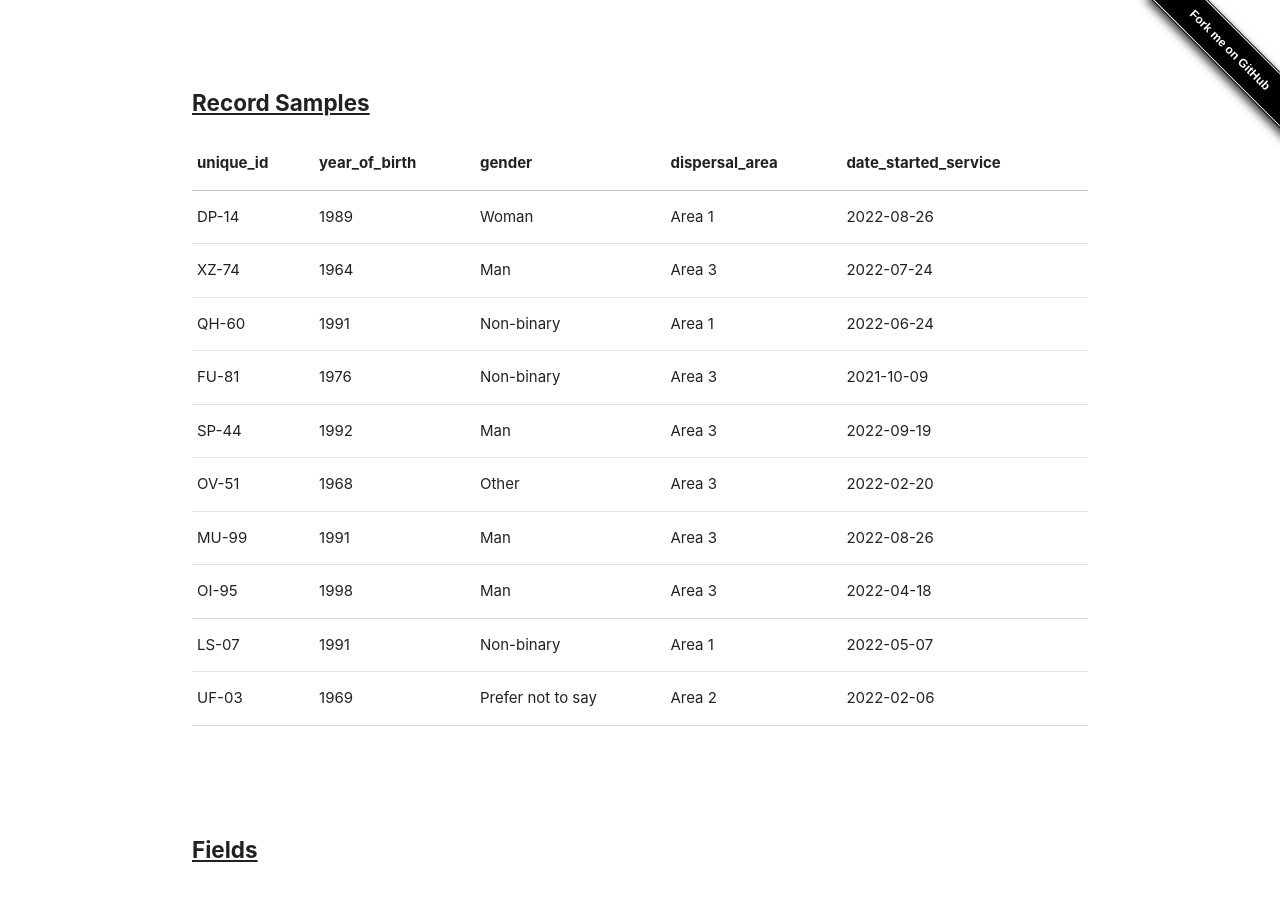
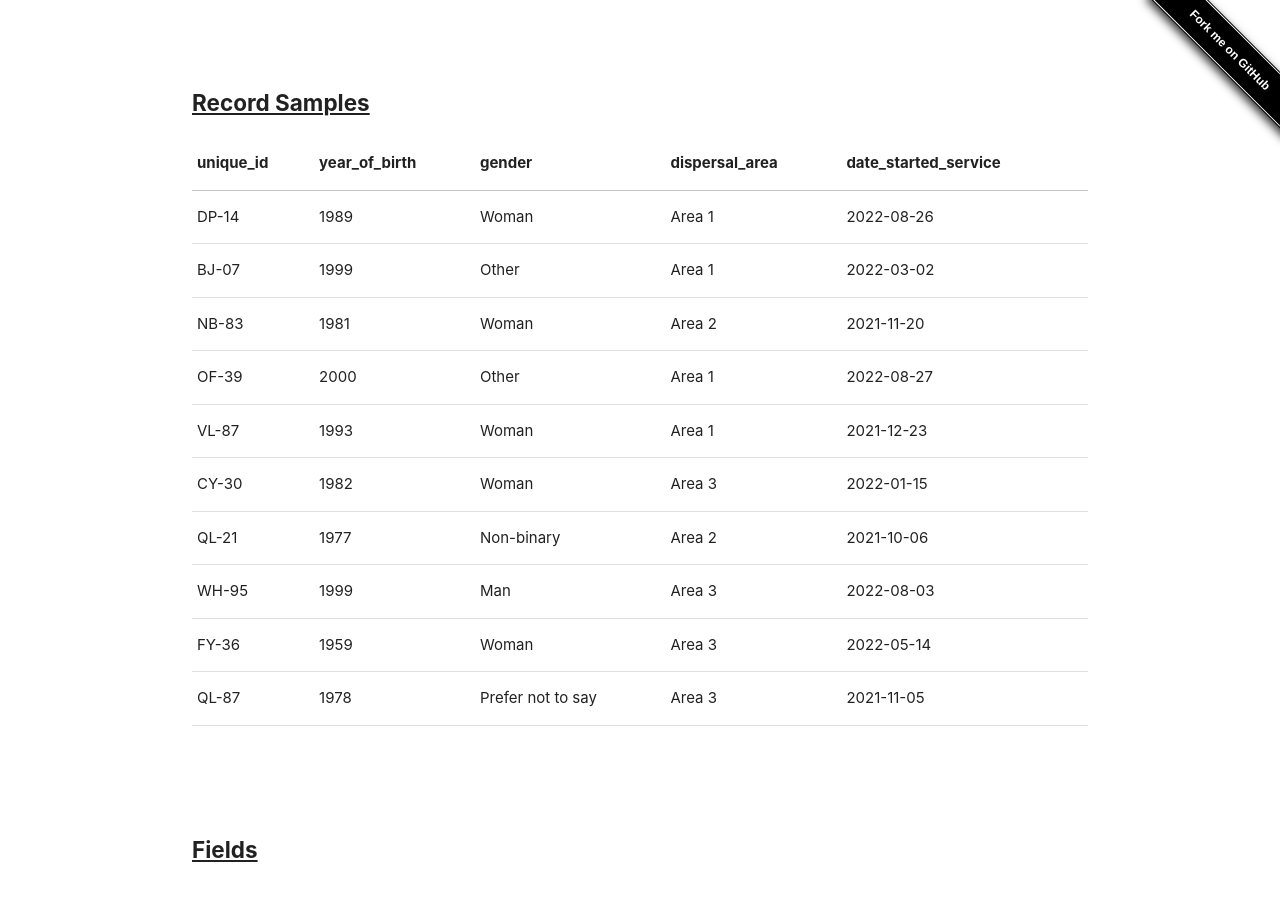
Before and after one commit to SocialFinanceDigitalLabs/RTOF-specification, a Jekyll site: the page built from collections/_records/person.md, in a window 1280 px wide and 900 px high, scrolled down 559 px. Built offline with Jekyll 4.4.1, drawn with Linux system fonts in a browser that asks for light colours; part of the change alters nothing that is shown.

Commit message:
Update from https://github.com/SocialFinanceDigitalLabs/rtof-data-model/commit/8ce31fe198585e5f2a6eb02dc19fddcaf022cd7f

```diff
--- a/_data/sample_data.yml
+++ b/_data/sample_data.yml
@@ -1,332 +1,396 @@
 baseline:
-- age_finished_study: null
-  current_dependents_uk: 'Yes'
-  date_arrived_in_uk: 2017-11-30
-  date_asylum_status_granted: 2020-12-14
-  economic_status: PT 16-30 hours per week
-  employed_in_home_country: 'No'
+- current_dependents_uk: 'No'
+  date_arrived_in_uk: 2019-01-13
+  date_asylum_status_granted: 2021-04-19
+  economic_status: Temporarily sick/injured
+  employed_in_home_country: 'Yes'
   highest_qualification_achieved: Level 3-4
   housing_baseline_accommodation: tbc
-  language_level_on_entry: Level 1
-  nationality: VG
-  occupation_goal: smile
-  occupation_type: kitchen
+  language_level_on_entry: Entry level 3
+  nationality: CZ
+  ni_number: AY391500A
+  occupation_goal: go
+  occupation_type: shake
   referral_source: null
-  unique_id: XZ-74
-- age_finished_study: 18
-  age_profile_of_dependents_uk: 0-4, 5-11
+  unique_id: DP-14
+- age_finished_study: null
+  age_profile_of_dependents_uk: ''
   current_dependents_uk: 'Yes'
-  date_arrived_in_uk: 2017-08-18
-  date_asylum_status_granted: 2021-06-28
-  economic_status: PT 0-15 hours per week
+  date_arrived_in_uk: 2018-07-08
+  date_asylum_status_granted: 2020-12-09
+  economic_status: Looking after family/home
+  employed_in_home_country: 'Yes'
+  highest_qualification_achieved: Below formal levels
+  housing_baseline_accommodation: tbc
+  language_level_on_entry: Entry level 1
+  nationality: SN
+  ni_number: YZ579032B
+  occupation_goal: scientist
+  referral_source: null
+  unique_id: NB-83
+- age_profile_of_dependents_uk: 5-11, 11-17
+  current_dependents_uk: 'Yes'
+  date_arrived_in_uk: 2018-02-02
+  date_asylum_status_granted: 2021-05-06
+  economic_status: Unpaid work for relatives business
   employed_in_home_country: 'Yes'
   highest_qualification_achieved: Unknown
   housing_baseline_accommodation: tbc
   language_level_on_entry: Level 1
-  nationality: AF
-  ni_number: WJ425954A
-  occupation_sector: case
-  occupation_type: visit
+  nationality: AI
+  occupation_goal: nothing
+  occupation_sector: condition
+  occupation_type: amount
   referral_source: null
-  unique_id: FU-81
+  unique_id: OF-39
 - age_finished_study: null
-  age_profile_of_dependents_uk: 0-4, 11-17, Caring responsibilities for an adult
   current_dependents_uk: 'Yes'
-  date_arrived_in_uk: 2018-11-19
-  date_asylum_status_granted: 2021-05-25
-  economic_status: FT 31 hours +
+  date_arrived_in_uk: 2018-07-08
+  date_asylum_status_granted: 2021-05-29
+  economic_status: PT 16-30 hours per week
+  employed_in_home_country: 'Yes'
+  highest_qualification_achieved: Level 1-2
+  housing_baseline_accommodation: tbc
+  language_level_on_entry: Pre-entry
+  nationality: EC
+  ni_number: NE525943A
+  occupation_type: citizen
+  referral_source: null
+  transgender: Identify as transgender
+  unique_id: VL-87
+- age_profile_of_dependents_uk: 0-4
+  current_dependents_uk: 'No'
+  date_arrived_in_uk: 2017-11-17
+  date_asylum_status_granted: 2021-08-31
+  economic_status: Unemployed (but looking/available for work)
+  employed_in_home_country: 'Yes'
+  highest_qualification_achieved: Entry level
+  housing_baseline_accommodation: tbc
+  language_level_on_entry: Pre-entry
+  nationality: SB
+  ni_number: GL198962D
+  occupation_goal: suffer
+  occupation_sector: today
+  occupation_type: window
+  referral_source: null
+  transgender: Do not identify as Transgender
+  unique_id: CY-30
+- current_dependents_uk: 'No'
+  date_arrived_in_uk: 2018-05-16
+  date_asylum_status_granted: 2021-01-17
+  economic_status: PT 16-30 hours per week
   employed_in_home_country: 'No'
   highest_qualification_achieved: Below formal levels
   housing_baseline_accommodation: tbc
-  language_level_on_entry: Level 2
-  nationality: KE
-  ni_number: XK649345B
+  language_level_on_entry: Entry level 2
+  nationality: RS
+  ni_number: YA971663C
+  occupation_type: pretty
   referral_source: null
-  unique_id: SP-44
-- age_profile_of_dependents_uk: 0-4, 11-17, Caring responsibilities for an adult
+  unique_id: QL-21
+- current_dependents_uk: 'Yes'
+  date_arrived_in_uk: 2019-12-04
+  date_asylum_status_granted: 2021-01-07
+  economic_status: Unpaid work for relatives business
+  employed_in_home_country: 'No'
+  highest_qualification_achieved: Level 5+
+  housing_baseline_accommodation: tbc
+  language_level_on_entry: Entry level 2
+  nationality: LC
+  ni_number: BL008082A
+  occupation_type: save
+  referral_source: null
+  unique_id: FY-36
+- age_profile_of_dependents_uk: 5-11
   current_dependents_uk: 'No'
-  date_arrived_in_uk: 2019-01-26
-  date_asylum_status_granted: 2020-12-23
+  date_arrived_in_uk: 2019-02-16
+  date_asylum_status_granted: 2021-08-06
   economic_status: Unemployed (but looking/available for work)
-  employed_in_home_country: 'No'
-  highest_qualification_achieved: Level 1-2
+  employed_in_home_country: 'Yes'
+  highest_qualification_achieved: Unknown
   housing_baseline_accommodation: tbc
-  language_level_on_entry: Level 1
-  nationality: CF
-  ni_number: GC904275D
-  referral_source: null
-  transgender: Do not identify as Transgender
-  unique_id: OV-51
-- age_finished_study: null
-  current_dependents_uk: 'No'
-  date_arrived_in_uk: 2019-02-26
-  date_asylum_status_granted: 2021-05-18
-  economic_status: Self employed
-  employed_in_home_country: 'Yes'
-  highest_qualification_achieved: Level 3-4
-  housing_baseline_accommodation: tbc
-  language_level_on_entry: Below formal levels
-  nationality: PA
-  ni_number: ZT608495C
-  occupation_goal: most
-  occupation_type: policy
+  language_level_on_entry: Beyond Level 2
+  nationality: BV
+  ni_number: BR414514A
+  occupation_goal: close
   referral_source: null
   transgender: Identify as transgender
-  unique_id: MU-99
-- age_finished_study: null
-  current_dependents_uk: 'Yes'
-  date_arrived_in_uk: 2020-03-14
-  date_asylum_status_granted: 2021-08-23
-  economic_status: Unemployed (but looking/available for work)
-  employed_in_home_country: 'Yes'
-  highest_qualification_achieved: Level 1-2
-  housing_baseline_accommodation: tbc
-  language_level_on_entry: Level 1
-  nationality: KI
-  occupation_goal: mention
-  occupation_sector: event
-  referral_source: null
-  transgender: Identify as transgender
-  unique_id: LS-07
+  unique_id: QL-87
 date_last_seen:
-- date_last_seen: 2022-05-27
-  unique_id: FU-81
-- date_last_seen: 2021-12-11
-  unique_id: SP-44
-- date_last_seen: 2022-01-08
-  unique_id: OV-51
-- date_last_seen: 2022-04-11
-  unique_id: LS-07
+- date_last_seen: 2022-07-20
+  unique_id: VL-87
 employment_entry:
-- date_employment_entry: 2022-12-29
+- date_employment_entry: 2022-11-20
+  employment_entry_details: PT 16-30 hours per week
+  employment_entry_occupation: international
+  employment_entry_outcome_type: Self-employment
+  employment_entry_sector: consumer
+  unique_id: DP-14
+- date_employment_entry: 2023-01-03
+  employment_entry_details: PT 0-15 hours per week
+  employment_entry_occupation: tough
+  employment_entry_outcome_type: Self-employment
+  employment_entry_sector: various
+  unique_id: BJ-07
+- date_employment_entry: 2023-02-07
   employment_entry_details: FT 31 hours +
-  employment_entry_occupation: current
+  employment_entry_occupation: last
+  employment_entry_outcome_type: Employment
+  employment_entry_sector: fire
+  unique_id: NB-83
+- date_employment_entry: 2022-10-15
+  employment_entry_details: FT 31 hours +
+  employment_entry_occupation: reach
   employment_entry_outcome_type: Self-employment
-  employment_entry_sector: key
-  unique_id: XZ-74
-- date_employment_entry: 2023-01-23
+  employment_entry_sector: agreement
+  unique_id: OF-39
+- date_employment_entry: 2022-11-18
   employment_entry_details: FT 31 hours +
-  employment_entry_occupation: manager
+  employment_entry_occupation: range
+  employment_entry_outcome_type: Employment
+  employment_entry_sector: wonder
+  unique_id: VL-87
+- date_employment_entry: 2022-11-20
+  employment_entry_details: Government employment & training programme
+  employment_entry_occupation: table
   employment_entry_outcome_type: Self-employment
-  employment_entry_sector: once
-  unique_id: FU-81
-- date_employment_entry: 2022-10-31
-  employment_entry_details: PT 16-30 hours per week
-  employment_entry_occupation: movement
+  employment_entry_sector: concern
+  unique_id: CY-30
+- date_employment_entry: 2022-11-18
+  employment_entry_details: PT 0-15 hours per week
+  employment_entry_occupation: then
+  employment_entry_outcome_type: Employment
+  employment_entry_sector: reason
+  unique_id: QL-21
+- date_employment_entry: 2022-12-12
+  employment_entry_details: FT 31 hours +
+  employment_entry_occupation: particularly
+  employment_entry_outcome_type: Employment
+  employment_entry_sector: live
+  unique_id: WH-95
+- date_employment_entry: 2023-02-17
+  employment_entry_details: FT 31 hours +
+  employment_entry_occupation: computer
   employment_entry_outcome_type: Self-employment
-  employment_entry_sector: seat
-  unique_id: SP-44
-- date_employment_entry: 2022-11-14
-  employment_entry_details: PT 16-30 hours per week
-  employment_entry_occupation: relate
-  employment_entry_outcome_type: Employment
-  employment_entry_sector: hot
-  unique_id: OV-51
-- date_employment_entry: 2022-12-22
-  employment_entry_details: FT 31 hours +
-  employment_entry_occupation: little
-  employment_entry_outcome_type: Self-employment
-  employment_entry_sector: rock
-  unique_id: MU-99
-- date_employment_entry: 2022-12-31
-  employment_entry_details: PT 16-30 hours per week
-  employment_entry_occupation: college
-  employment_entry_outcome_type: Self-employment
-  employment_entry_sector: class
-  unique_id: LS-07
+  employment_entry_sector: enough
+  unique_id: QL-87
 employment_intermediate:
-- date_intermediate_employment_outcome: 2023-04-20
-  intermediate_employment_outcome_type: employability
-  unique_id: XZ-74
+- date_intermediate_employment_outcome: 2023-05-05
+  intermediate_employment_outcome_type: business plan for self-employment, training
+    course
+  unique_id: DP-14
+- date_intermediate_employment_outcome: 2023-01-30
+  intermediate_employment_outcome_type: Volunteering
+  unique_id: NB-83
+- date_intermediate_employment_outcome: 2023-02-15
+  intermediate_employment_outcome_type: training course
+  unique_id: OF-39
 - date_intermediate_employment_outcome: 2023-05-11
   intermediate_employment_outcome_type: ''
-  unique_id: FU-81
-- date_intermediate_employment_outcome: 2023-04-05
+  unique_id: VL-87
+- date_intermediate_employment_outcome: 2023-03-25
+  intermediate_employment_outcome_type: employability
+  unique_id: CY-30
+- date_intermediate_employment_outcome: 2023-03-29
+  intermediate_employment_outcome_type: business plan for self-employment, Volunteering
+  unique_id: QL-21
+- date_intermediate_employment_outcome: 2023-02-22
   intermediate_employment_outcome_type: ''
-  unique_id: SP-44
-- date_intermediate_employment_outcome: 2023-06-22
-  intermediate_employment_outcome_type: Registered business for self-employment
-  unique_id: OV-51
-- date_intermediate_employment_outcome: 2023-05-16
-  intermediate_employment_outcome_type: ''
-  unique_id: MU-99
-- date_intermediate_employment_outcome: 2023-06-10
-  intermediate_employment_outcome_type: work experience, Volunteering
-  unique_id: LS-07
+  unique_id: WH-95
+- date_intermediate_employment_outcome: 2023-04-08
+  intermediate_employment_outcome_type: Registered business for self-employment, qualifications
+    or skills
+  unique_id: QL-87
 employment_sustain:
-- employment_sustainment_date: 2023-08-30
-  unique_id: XZ-74
-- employment_sustainment_date: 2023-07-06
-  unique_id: FU-81
-- employment_sustainment_date: 2023-08-01
-  unique_id: SP-44
-- employment_sustainment_date: 2023-05-21
-  unique_id: OV-51
-- employment_sustainment_date: 2023-05-27
-  unique_id: MU-99
-- employment_sustainment_date: 2023-10-09
-  unique_id: LS-07
+- employment_sustainment_date: 2023-08-24
+  unique_id: NB-83
+- employment_sustainment_date: 2023-08-05
+  unique_id: OF-39
+- employment_sustainment_date: 2023-08-09
+  unique_id: VL-87
+- employment_sustainment_date: 2023-06-25
+  unique_id: CY-30
+- employment_sustainment_date: 2023-10-26
+  unique_id: QL-21
+- employment_sustainment_date: 2023-06-06
+  unique_id: WH-95
 housing_entry:
 - housing_entry_accomodation: tbc
-  housing_entry_date: 2022-12-12
-  unique_id: XZ-74
+  housing_entry_date: 2022-12-05
+  unique_id: NB-83
 - housing_entry_accomodation: tbc
-  housing_entry_date: 2022-12-24
-  unique_id: FU-81
+  housing_entry_date: 2022-11-28
+  unique_id: OF-39
 - housing_entry_accomodation: tbc
-  housing_entry_date: 2022-11-12
-  unique_id: SP-44
+  housing_entry_date: 2022-11-15
+  unique_id: VL-87
 - housing_entry_accomodation: tbc
-  housing_entry_date: 2022-11-19
-  unique_id: OV-51
+  housing_entry_date: 2022-12-25
+  unique_id: CY-30
 - housing_entry_accomodation: tbc
-  housing_entry_date: 2022-12-08
-  unique_id: MU-99
+  housing_entry_date: 2022-11-21
+  unique_id: WH-95
 - housing_entry_accomodation: tbc
-  housing_entry_date: 2022-12-13
-  unique_id: LS-07
+  housing_entry_date: 2022-11-07
+  unique_id: QL-87
 housing_sustain:
-- housing_sustainment_date: 2023-08-06
-  unique_id: XZ-74
-- housing_sustainment_date: 2023-04-05
-  unique_id: FU-81
-- housing_sustainment_date: 2023-05-12
-  unique_id: OV-51
-- housing_sustainment_date: 2023-08-24
-  unique_id: LS-07
+- housing_sustainment_date: 2023-06-20
+  unique_id: OF-39
+- housing_sustainment_date: 2023-09-02
+  unique_id: WH-95
+- housing_sustainment_date: 2023-05-05
+  unique_id: QL-87
 integration_plan:
 - integration_comms_language: tbc
   integration_digital: tbc
-  integration_outcome_achieved_date: 2022-12-29
+  integration_outcome_achieved_date: 2022-09-30
   integration_outcome_type: Creation
   integration_social: tbc
-  unique_id: XZ-74
+  unique_id: NB-83
 - integration_comms_language: tbc
   integration_digital: tbc
-  integration_outcome_achieved_date: 2023-07-19
+  integration_outcome_achieved_date: 2022-12-08
+  integration_outcome_type: Creation
+  integration_social: tbc
+  unique_id: OF-39
+- integration_comms_language: tbc
+  integration_digital: tbc
+  integration_outcome_achieved_date: 2023-04-13
   integration_outcome_type: 6 month
   integration_social: tbc
-  unique_id: XZ-74
+  unique_id: OF-39
 - integration_comms_language: tbc
   integration_digital: tbc
-  integration_outcome_achieved_date: 2024-02-03
+  integration_outcome_achieved_date: 2023-10-18
   integration_outcome_type: 12 month
   integration_social: tbc
-  unique_id: XZ-74
+  unique_id: OF-39
 - integration_comms_language: tbc
   integration_digital: tbc
-  integration_outcome_achieved_date: 2023-01-23
+  integration_outcome_achieved_date: 2023-02-03
   integration_outcome_type: Creation
   integration_social: tbc
-  unique_id: FU-81
+  unique_id: VL-87
 - integration_comms_language: tbc
   integration_digital: tbc
-  integration_outcome_achieved_date: 2023-07-18
+  integration_outcome_achieved_date: 2023-04-02
   integration_outcome_type: 6 month
   integration_social: tbc
-  unique_id: FU-81
+  unique_id: VL-87
 - integration_comms_language: tbc
   integration_digital: tbc
-  integration_outcome_achieved_date: 2024-02-10
+  integration_outcome_achieved_date: 2023-11-05
   integration_outcome_type: 12 month
   integration_social: tbc
-  unique_id: FU-81
+  unique_id: VL-87
 - integration_comms_language: tbc
   integration_digital: tbc
-  integration_outcome_achieved_date: 2022-10-31
+  integration_outcome_achieved_date: 2022-11-18
   integration_outcome_type: Creation
   integration_social: tbc
-  unique_id: SP-44
+  unique_id: CY-30
 - integration_comms_language: tbc
   integration_digital: tbc
-  integration_outcome_achieved_date: 2022-11-14
+  integration_outcome_achieved_date: 2023-01-26
   integration_outcome_type: Creation
   integration_social: tbc
-  unique_id: OV-51
+  unique_id: QL-21
 - integration_comms_language: tbc
   integration_digital: tbc
-  integration_outcome_achieved_date: 2023-07-15
+  integration_outcome_achieved_date: 2023-04-11
   integration_outcome_type: 6 month
   integration_social: tbc
-  unique_id: OV-51
+  unique_id: QL-21
 - integration_comms_language: tbc
   integration_digital: tbc
-  integration_outcome_achieved_date: 2022-12-22
+  integration_outcome_achieved_date: 2023-10-17
+  integration_outcome_type: 12 month
+  integration_social: tbc
+  unique_id: QL-21
+- integration_comms_language: tbc
+  integration_digital: tbc
+  integration_outcome_achieved_date: 2023-01-06
   integration_outcome_type: Creation
   integration_social: tbc
-  unique_id: MU-99
+  unique_id: WH-95
 - integration_comms_language: tbc
   integration_digital: tbc
-  integration_outcome_achieved_date: 2023-07-05
+  integration_outcome_achieved_date: 2023-04-13
   integration_outcome_type: 6 month
   integration_social: tbc
-  unique_id: MU-99
+  unique_id: WH-95
 - integration_comms_language: tbc
   integration_digital: tbc
-  integration_outcome_achieved_date: 2022-12-31
+  integration_outcome_achieved_date: 2023-11-06
+  integration_outcome_type: 12 month
+  integration_social: tbc
+  unique_id: WH-95
+- integration_comms_language: tbc
+  integration_digital: tbc
+  integration_outcome_achieved_date: 2023-02-01
   integration_outcome_type: Creation
   integration_social: tbc
-  unique_id: LS-07
+  unique_id: FY-36
 - integration_comms_language: tbc
   integration_digital: tbc
-  integration_outcome_achieved_date: 2023-07-12
+  integration_outcome_achieved_date: 2023-01-01
+  integration_outcome_type: Creation
+  integration_social: tbc
+  unique_id: QL-87
+- integration_comms_language: tbc
+  integration_digital: tbc
+  integration_outcome_achieved_date: 2023-04-16
   integration_outcome_type: 6 month
   integration_social: tbc
-  unique_id: LS-07
-- integration_comms_language: tbc
-  integration_digital: tbc
-  integration_outcome_achieved_date: 2024-02-04
-  integration_outcome_type: 12 month
-  integration_social: tbc
-  unique_id: LS-07
+  unique_id: QL-87
 person:
 - date_started_service: 2022-08-26
   dispersal_area: Area 1
   gender: Woman
   unique_id: DP-14
   year_of_birth: 1989
-- date_started_service: 2022-07-24
+- date_started_service: 2022-03-02
+  dispersal_area: Area 1
+  gender: Other
+  unique_id: BJ-07
+  year_of_birth: 1999
+- date_started_service: 2021-11-20
+  dispersal_area: Area 2
+  gender: Woman
+  unique_id: NB-83
+  year_of_birth: 1981
+- date_started_service: 2022-08-27
+  dispersal_area: Area 1
+  gender: Other
+  unique_id: OF-39
+  year_of_birth: 2000
+- date_started_service: 2021-12-23
+  dispersal_area: Area 1
+  gender: Woman
+  unique_id: VL-87
+  year_of_birth: 1993
+- date_started_service: 2022-01-15
+  dispersal_area: Area 3
+  gender: Woman
+  unique_id: CY-30
+  year_of_birth: 1982
+- date_started_service: 2021-10-06
+  dispersal_area: Area 2
+  gender: Non-binary
+  unique_id: QL-21
+  year_of_birth: 1977
+- date_started_service: 2022-08-03
   dispersal_area: Area 3
   gender: Man
-  unique_id: XZ-74
-  year_of_birth: 1964
-- date_started_service: 2022-06-24
-  dispersal_area: Area 1
-  gender: Non-binary
-  unique_id: QH-60
-  year_of_birth: 1991
-- date_started_service: 2021-10-09
+  unique_id: WH-95
+  year_of_birth: 1999
+- date_started_service: 2022-05-14
   dispersal_area: Area 3
-  gender: Non-binary
-  unique_id: FU-81
-  year_of_birth: 1976
-- date_started_service: 2022-09-19
+  gender: Woman
+  unique_id: FY-36
+  year_of_birth: 1959
+- date_started_service: 2021-11-05
   dispersal_area: Area 3
-  gender: Man
-  unique_id: SP-44
-  year_of_birth: 1992
-- date_started_service: 2022-02-20
-  dispersal_area: Area 3
-  gender: Other
-  unique_id: OV-51
-  year_of_birth: 1968
-- date_started_service: 2022-08-26
-  dispersal_area: Area 3
-  gender: Man
-  unique_id: MU-99
-  year_of_birth: 1991
-- date_started_service: 2022-04-18
-  dispersal_area: Area 3
-  gender: Man
-  unique_id: OI-95
-  year_of_birth: 1998
-- date_started_service: 2022-05-07
-  dispersal_area: Area 1
-  gender: Non-binary
-  unique_id: LS-07
-  year_of_birth: 1991
-- date_started_service: 2022-02-06
-  dispersal_area: Area 2
   gender: Prefer not to say
-  unique_id: UF-03
-  year_of_birth: 1969
+  unique_id: QL-87
+  year_of_birth: 1978
```
Also changed, not shown: 3 other files.
